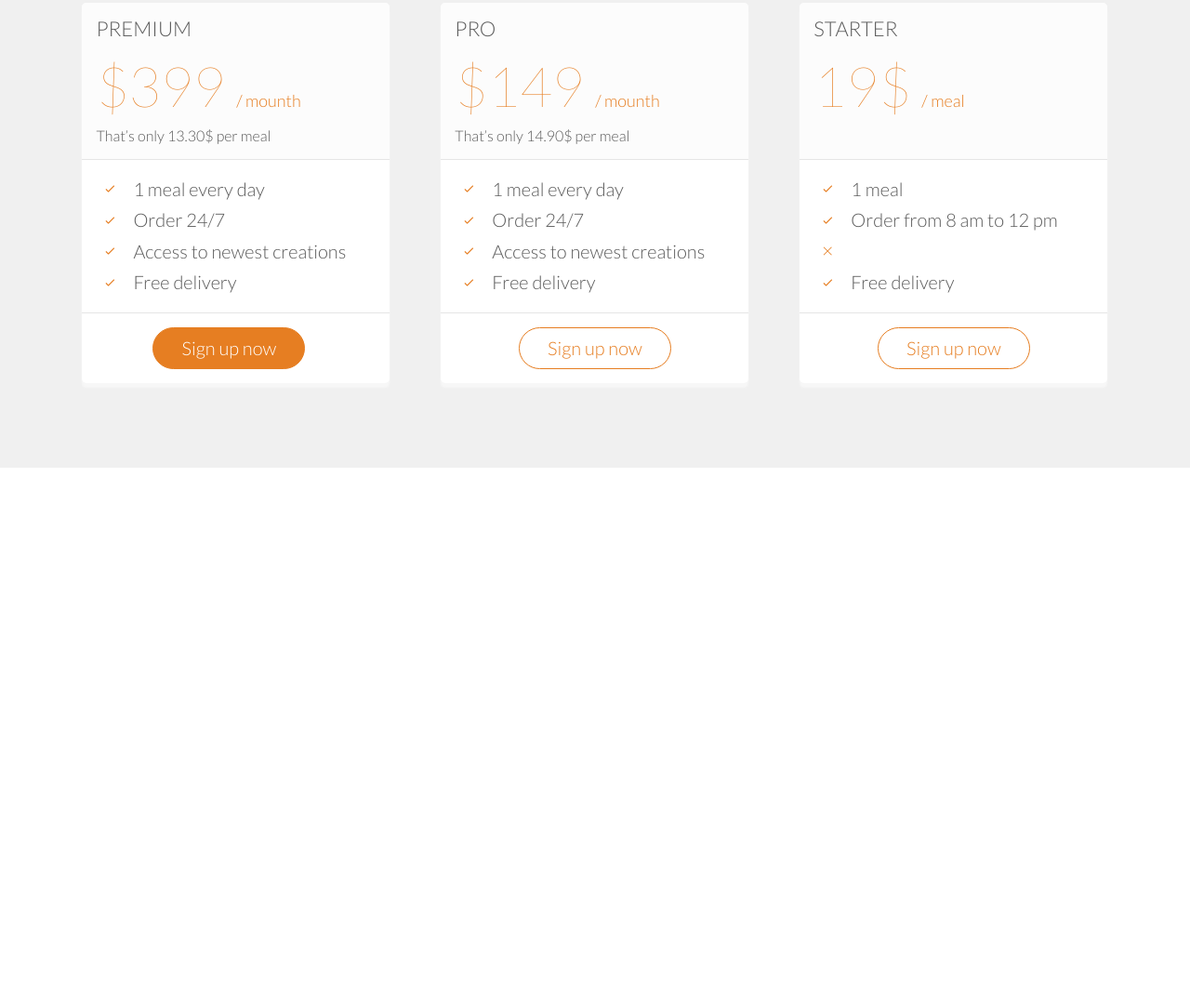
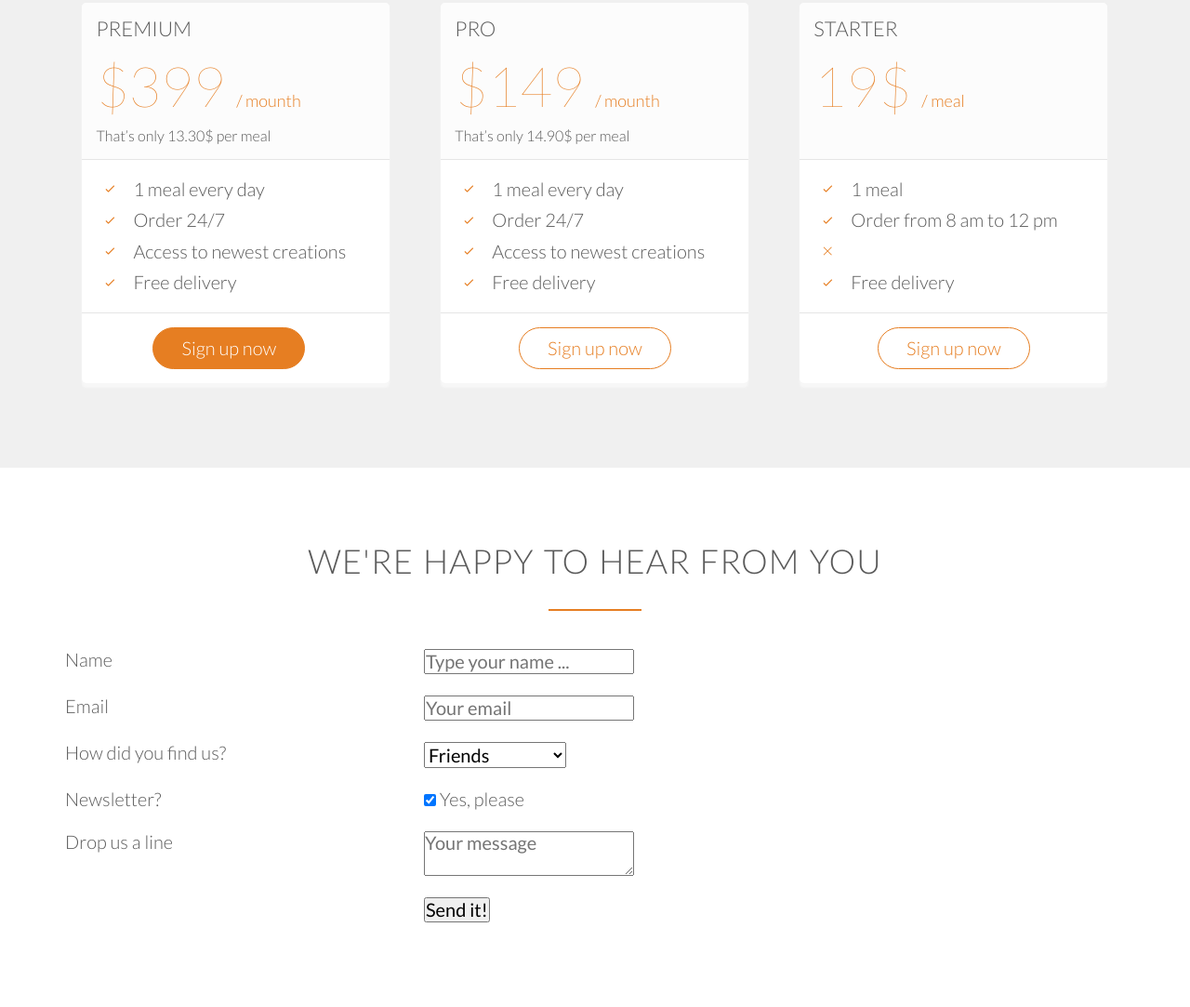
Before and after one commit to fabiovalinhos/Omnifood_food_delivery, a plain HTML site: page index.html in a window 1280 px wide. Shown: the part 4084-5167 px from the top of the page at 93% size. Before the commit the page ends 4587 px from the top, so only its background shows below. Drawn offline with Linux system fonts and the light colour scheme; files whose address does not match are found by name.

Commit message:
Editing index.html: Add Form section

```diff
--- a/index.html
+++ b/index.html
@@ -302,6 +302,70 @@
             </div>
         </section>
 
+        <section>
+            <div class="row">
+                <h2>We're happy to hear from you</h2>
+            </div>
+            <div class="row">
+                <form method="post" action="#" class="contact-form">
+                    <div class="row">
+                        <div class="col span-1-of-3">
+                            <label for="name">Name</label>
+                        </div>
+                        <div class="col span-2-of-3">
+                            <input type="text" name="name" id="name" placeholder="Type your name ..." required>
+                        </div>
+                    </div>
+                    <div class="row">
+                        <div class="col span-1-of-3">
+                            <label for="email">Email</label>
+                        </div>
+                        <div class="col span-2-of-3">
+                            <input type="email" name="email" id="email" placeholder="Your email" required>
+                        </div>
+                    </div>
+                    <div class="row">
+                        <div class="col span-1-of-3">
+                            <label>How did you find us?</label>
+                        </div>
+                        <div class="col span-2-of-3">
+                            <select name="find-us" id="find-us">
+                                <option value="friends" selected>Friends</option>
+                                <option value="search">Search engine</option>
+                                <option value="ad">Advertisement</option>
+                                <option value="other">Other</option>
+                            </select>
+                        </div>
+                    </div>
+                    <div class="row">
+                        <div class="col span-1-of-3">
+                            <label>Newsletter?</label>
+                        </div>
+                        <div class="col span-2-of-3">
+                            <input type="checkbox" name="news" id="news" checked> Yes, please
+                        </div>
+                    </div>
+                    <div class="row">
+                        <div class="col span-1-of-3">
+                            <label>Drop us a line</label>
+                        </div>
+                        <div class="col span-2-of-3">
+                            <textarea name="message" placeholder="Your message"></textarea>
+                        </div>
+                    </div>
+                    <div class="row">
+                        <div class="col span-1-of-3">
+                            <label>&nbsp;</label>
+                        </div>
+                        <div class="col span-2-of-3">
+                            <input type="submit" value="Send it!">
+                        </div>
+                    </div>
+                </form>
+            </div>
+
+        </section>
+
     </body>
 
 </html>
@@ -309,5 +373,4 @@
 <!--
 
 
-
 -->
```
